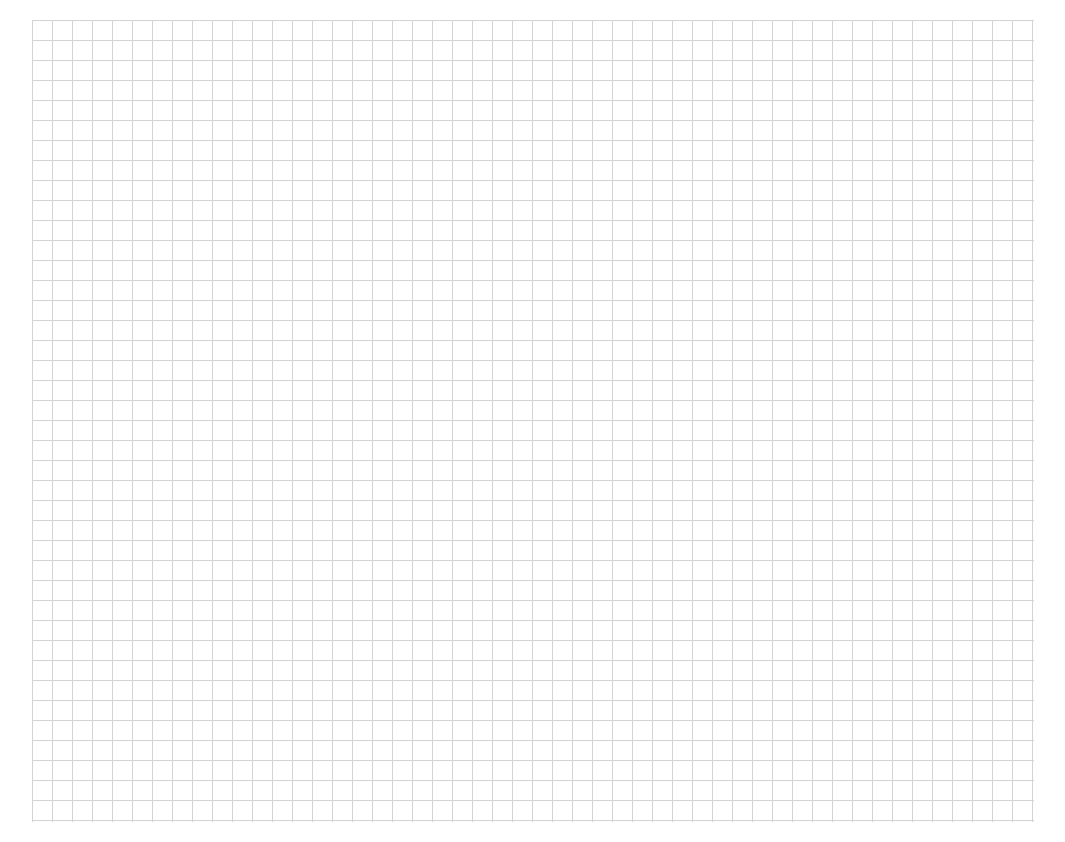
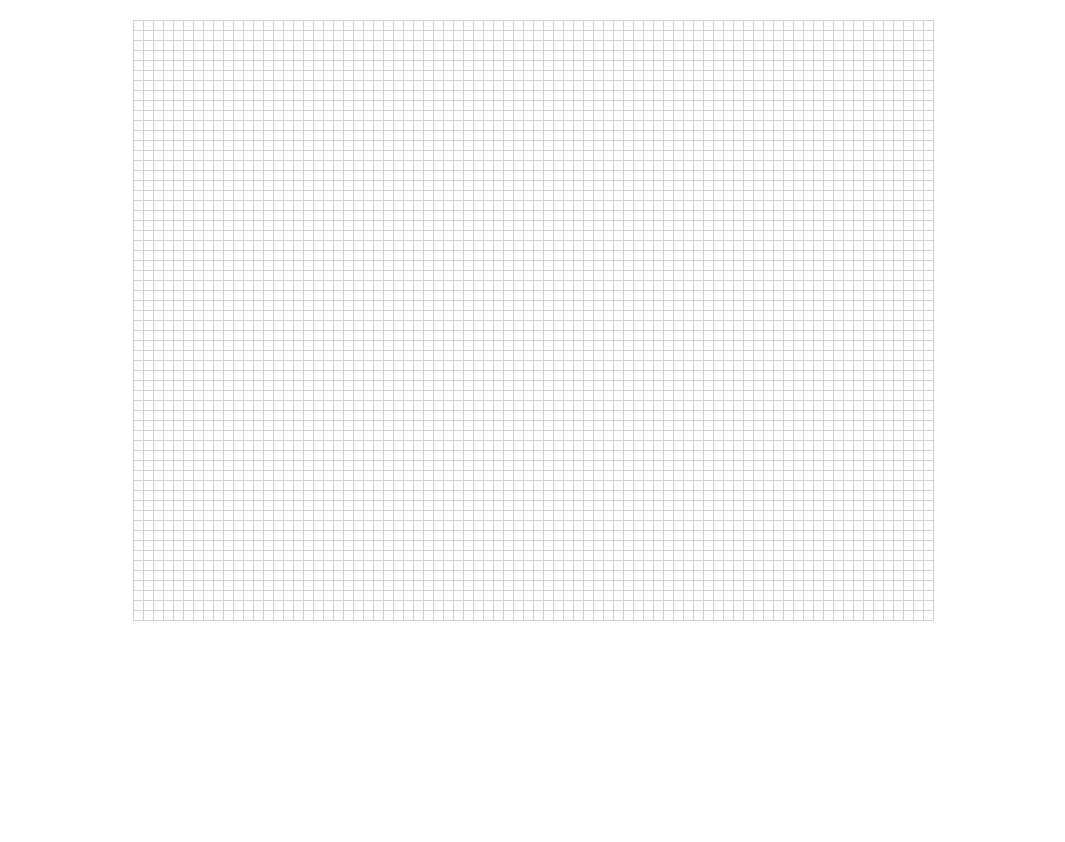
Before and after one commit to rikster/cell-simulator, a React (Create React App) app: page / in a window 1280 px wide. Shown: the whole page, without its empty margins (107-1172 px from the left). After the commit the page ends 800 px from the top, so only its background shows below. Built offline with nearby package versions, Linux system fonts and the light colour scheme.

Commit message:
Enable grid to be populated with cells that can be toggled dead/alive.

```diff
--- /dev/null
+++ b/src/components/Cell.jsx
@@ -0,0 +1,24 @@
+import React from "react";
+import keys from "../config/keys";
+import "./Simulator.css";
+
+const cellSize = keys.cellSize;
+
+class Cell extends React.Component {
+  render() {
+    const { x, y } = this.props;
+    return (
+      <div
+        className="cell"
+        style={{
+          left: `${cellSize * x + 1}px`,
+          top: `${cellSize * y + 1}px`,
+          width: `${cellSize - 1}px`,
+          height: `${cellSize - 1}px`
+        }}
+      />
+    );
+  }
+}
+
+export default Cell;
--- a/src/components/Simulator.css
+++ b/src/components/Simulator.css
@@ -1,9 +1,17 @@
+/*backgroud grid*/
 .grid {
   position: relative;
   margin: 0 auto;
-  padding: 1px;
-  border: 1px;
+  padding: 0 1px 1px 0;
+  border-right: 1px;
+	border-bottom: 1px;
   background-color: transparent;
   background-image: linear-gradient(lightgrey 1px, transparent 1px),
     linear-gradient(90deg, lightgrey 1px, transparent 1px);
 }
+
+/*backgroud cell*/
+.cell{
+	background: black;
+	position: absolute;
+}
--- a/src/components/Simulator.jsx
+++ b/src/components/Simulator.jsx
@@ -1,12 +1,80 @@
 import React from "react";
 import "./Simulator.css";
+import keys from "../config/keys";
+import Cell from "./Cell";
 
-const cellSize = 20;
-const width = 1000;
-const height = 800;
+const cellSize = keys.cellSize;
+const width = keys.width;
+const height = keys.height;
 
 class Simulator extends React.Component {
+  constructor() {
+    super();
+
+    this.rows = height / cellSize;
+    this.cols = width / cellSize;
+    this.grid = this.makeEmptyGrid();
+
+    // cell toggles in state force re-renders
+    this.state = {
+      cells: []
+    };
+  }
+
+  // Create an empty 2d array for the grid
+  makeEmptyGrid() {
+    let grid = [];
+    for (let y = 0; y < this.rows; y++) {
+      grid[y] = [];
+      for (let x = 0; x < this.cols; x++) {
+        grid[y][x] = false;
+      }
+    }
+    return grid;
+  }
+
+  getElementOffset() {
+    const rect = this.gridRef.getBoundingClientRect();
+    const doc = document.documentElement;
+
+    return {
+      x: rect.left + window.pageXOffset - doc.clientLeft,
+      y: rect.top + window.pageYOffset - doc.clientTop
+    };
+  }
+
+	// Create cells from this.grid
+  makeCells() {
+    let cells = [];
+    for (let y = 0; y < this.rows; y++) {
+      for (let x = 0; x < this.cols; x++) {
+        if (this.grid[y][x]) {
+          cells.push({ x, y });
+        }
+      }
+    }
+
+    return cells;
+  }
+
+  handleClick = event => {
+    const elemOffset = this.getElementOffset();
+    const offsetX = event.clientX - elemOffset.x;
+    const offsetY = event.clientY - elemOffset.y;
+
+    const x = Math.floor(offsetX / cellSize);
+    const y = Math.floor(offsetY / cellSize);
+
+    if (x >= 0 && x <= this.cols && y >= 0 && y <= this.rows) {
+      this.grid[y][x] = !this.grid[y][x];
+    }
+
+    this.setState({ cells: this.makeCells() });
+  };
+
   render() {
+    const { cells } = this.state;
+
     return (
       <div>
         <div
@@ -16,7 +84,15 @@
             height: height,
             backgroundSize: `${cellSize}px ${cellSize}px`
           }}
-        />
+          onClick={this.handleClick}
+          ref={n => {
+            this.gridRef = n;
+          }}
+        >
+          {cells.map(cell => (
+            <Cell x={cell.x} y={cell.y} key={`${cell.x},${cell.y}`} />
+          ))}
+        </div>
       </div>
     );
   }
--- a/src/config/keys.js
+++ b/src/config/keys.js
@@ -1,5 +1,5 @@
 export default {
-	cellSize: 20,
+	cellSize: 10,
 	width: 800,
 	height: 600
 }
```
